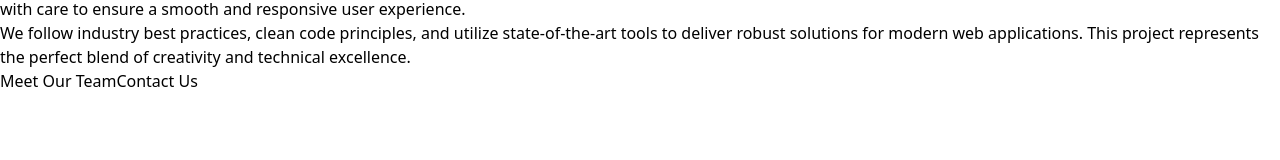
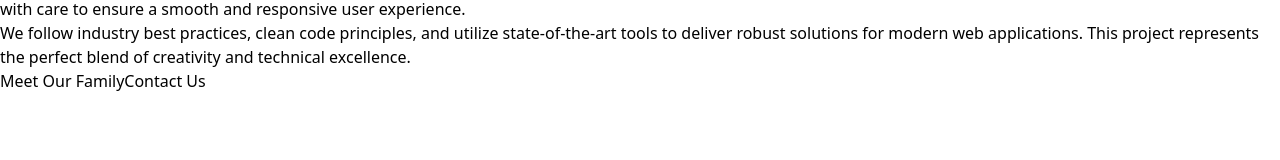
Before and after one commit to Shehryar-dev/react-router-project, a React (Vite) app: page /about in a window 1280 px wide. Shown: the part 495-655 px from the top of the page. Built offline with nearby package versions, Linux system fonts and the light colour scheme.

Commit message:
Code Updated....

```diff
--- a/src/components/screens/About.jsx
+++ b/src/components/screens/About.jsx
@@ -22,7 +22,7 @@ export default function About() {
                             to="/team"
                             className="bg-indigo-700 text-white px-6 py-3 rounded-md hover:bg-indigo-800 transition"
                         >
-                            Meet Our Team
+                            Meet Our Family
                         </Link>
                         <Link
                             to="/contact"
```
